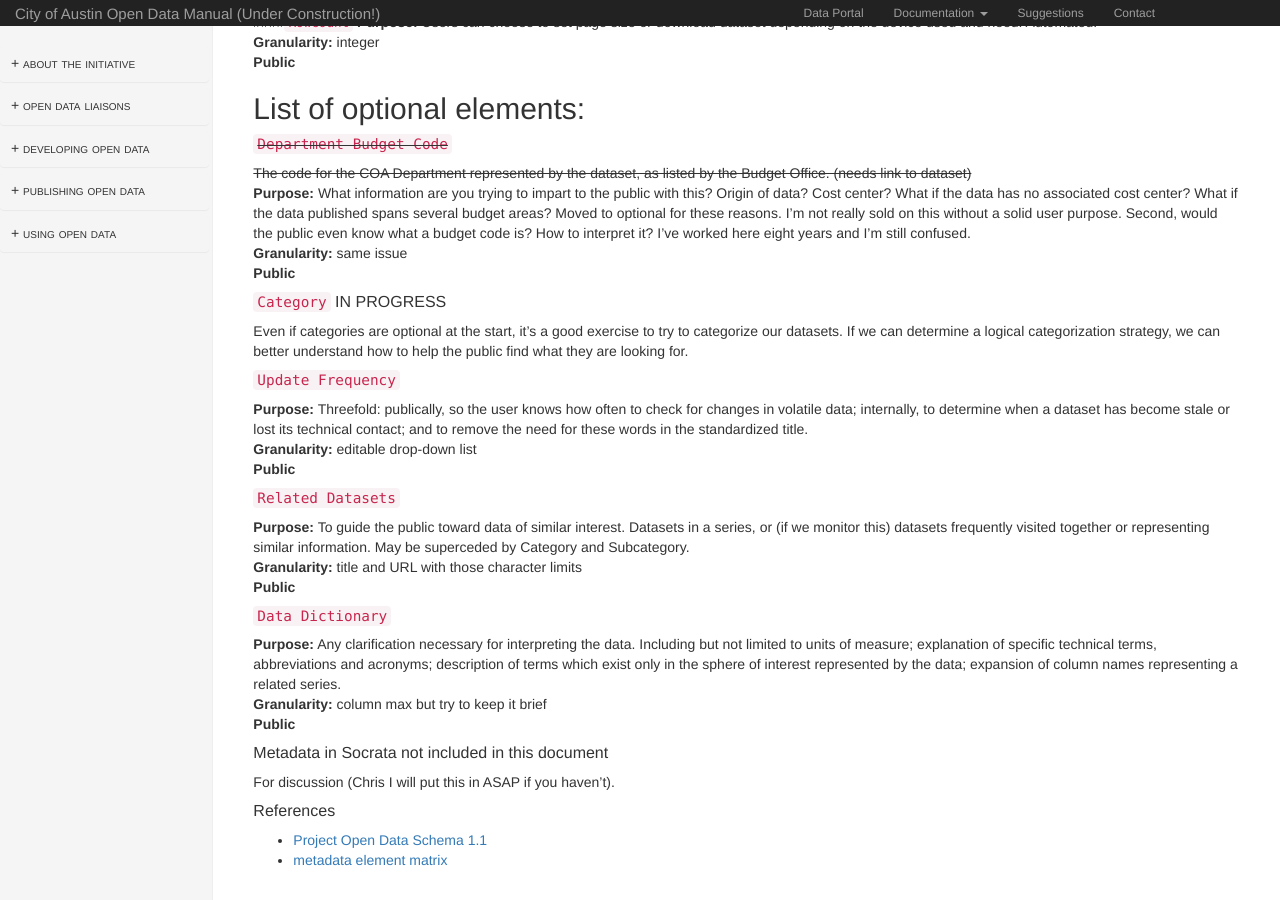
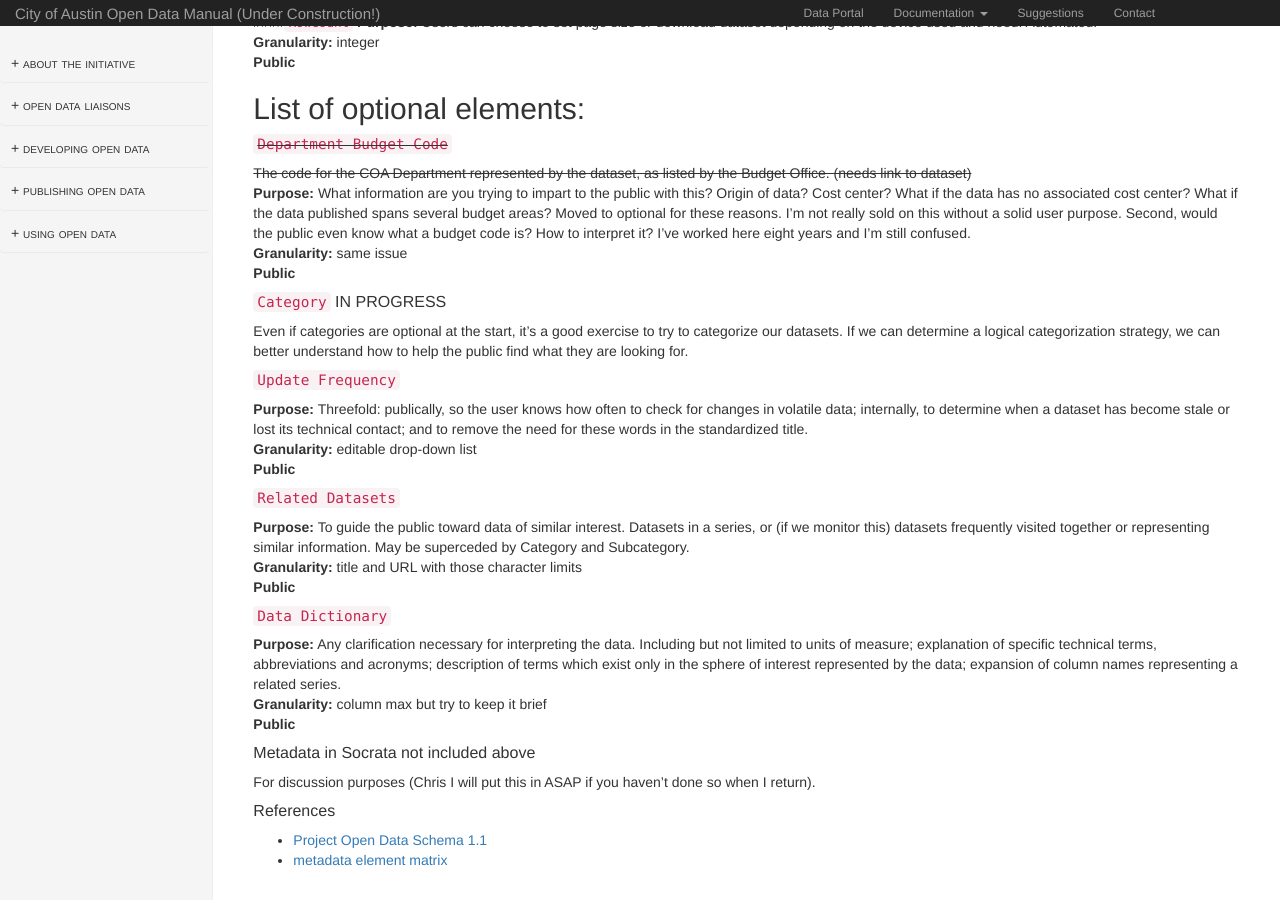
Before and after one commit to cityofaustin/open-data-manual, a Jekyll site: the page built from metadata.md, in a window 1280 px wide and 900 px high, scrolled down 2200 px. Built offline with Jekyll 4.4.1, drawn with Linux system fonts in a browser that asks for light colours; nearby versions of some CDN libraries.

Commit message:
Update metadata.md

```diff
--- a/metadata.md
+++ b/metadata.md
@@ -143,9 +143,9 @@ Even if categories are optional at the start, it's a good exercise to try to cat
 **Public**
 
 
-#### Metadata in Socrata not included in this document
+#### Metadata in Socrata not included above
 
-For discussion (Chris I will put this in ASAP if you haven't).
+For discussion purposes (Chris I will put this in ASAP if you haven't done so when I return).
 
 
 
```
